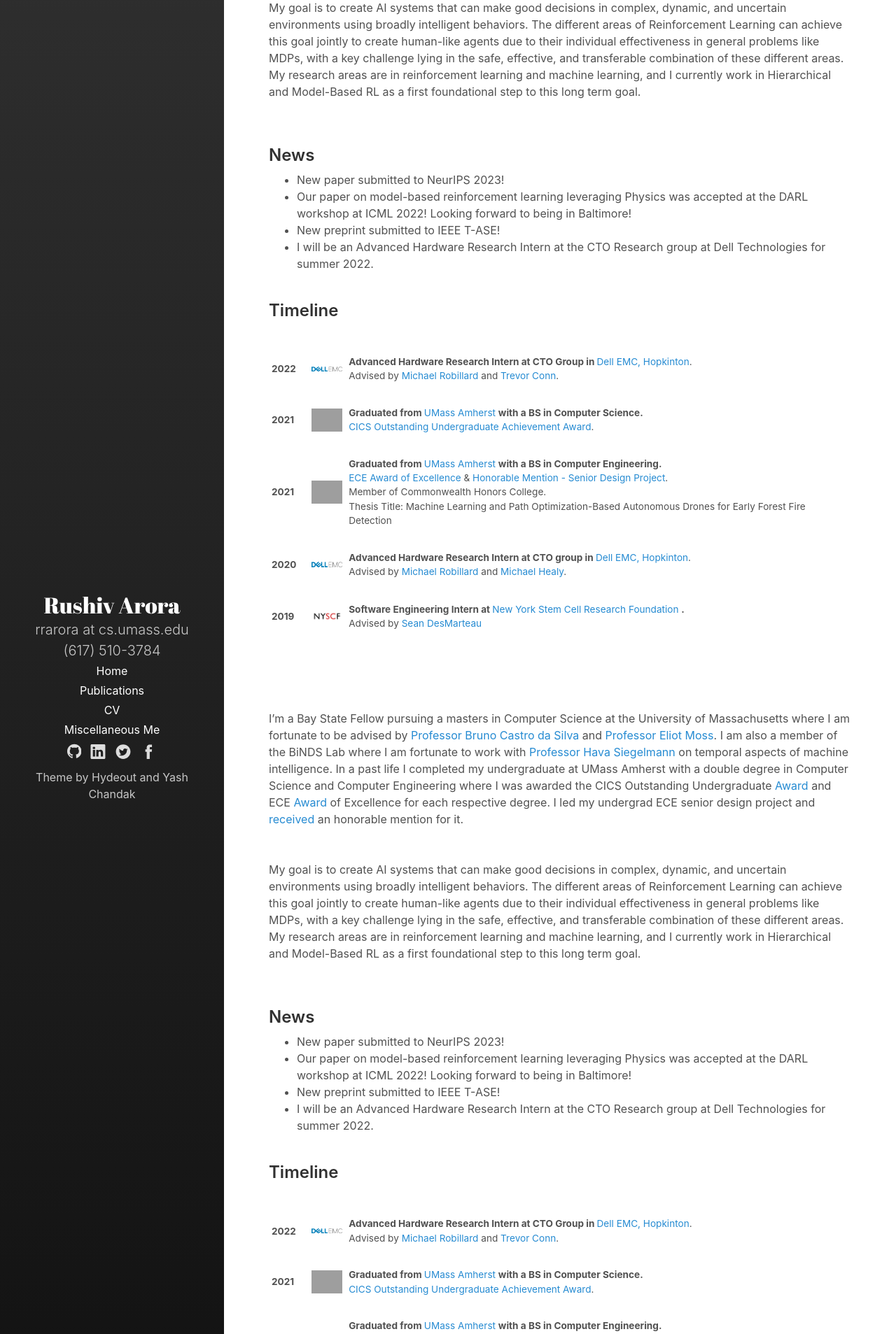
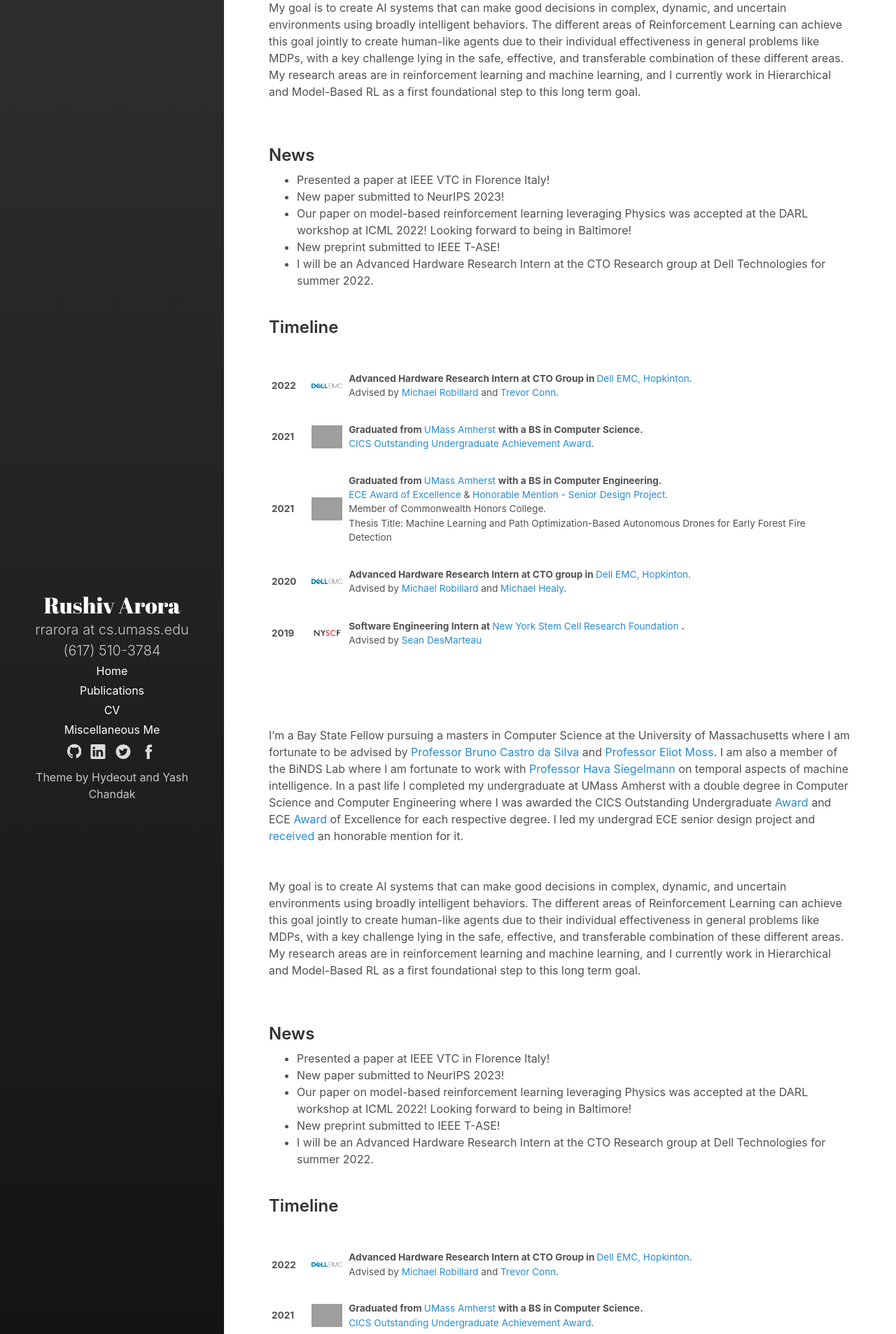
Before and after one commit to RushivArora/rushivarora.github.io, a Jekyll site: the page built from _pages/home.md, in a window 1280 px wide. Shown: the part 337-2244 px from the top of the page at 70% size. Built offline with Jekyll 4.4.1, drawn with Linux system fonts in a browser that asks for light colours; grey boxes are pictures that could not be loaded.

Commit message:
VTC New Update

```diff
--- a/_pages/home.md
+++ b/_pages/home.md
@@ -51,6 +51,7 @@ My goal is to create AI systems that can make good decisions in complex, dynamic
 
 
 ## News
+* Presented a paper at IEEE VTC in Florence Italy!
 * New paper submitted to NeurIPS 2023!
 * Our paper on model-based reinforcement learning leveraging Physics was accepted at the DARL workshop at ICML 2022! Looking forward to being in Baltimore!
 * New preprint submitted to IEEE T-ASE!
```
